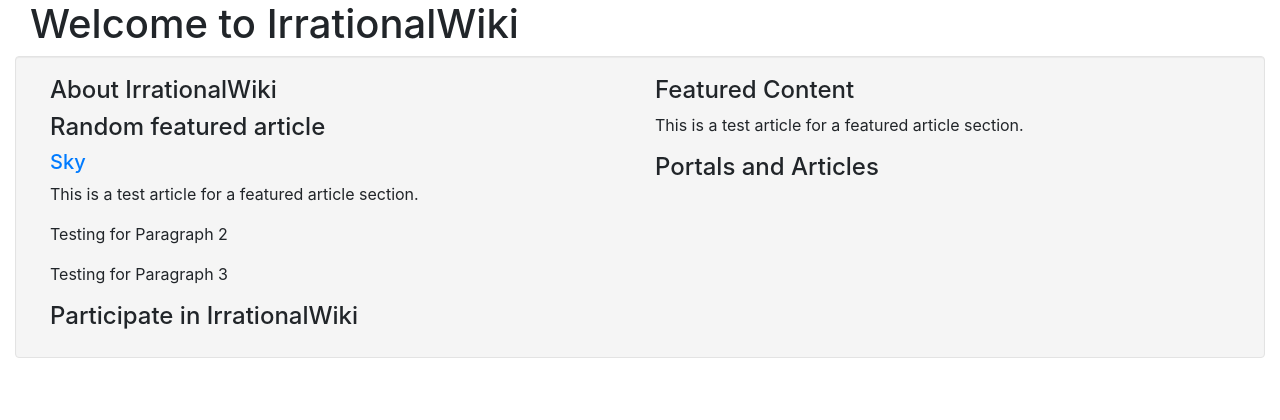
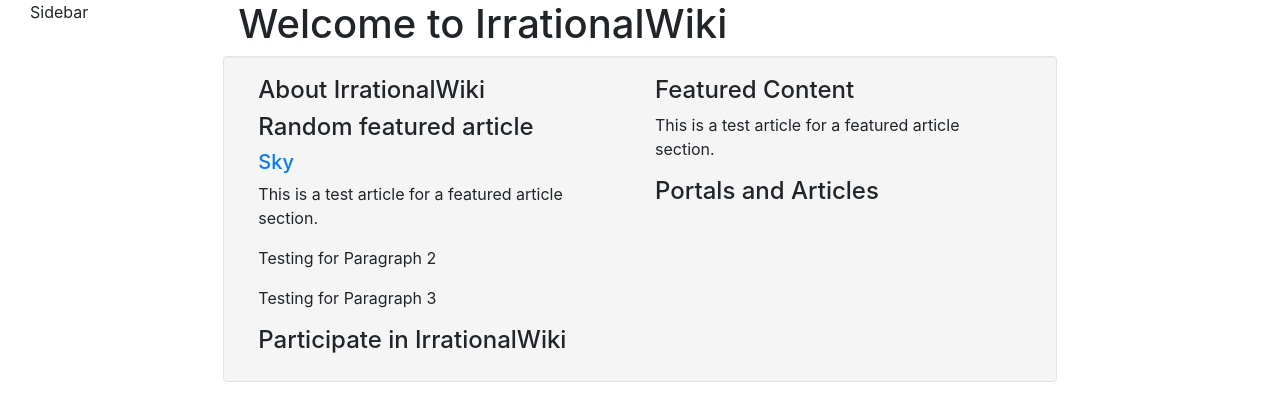
Before and after one commit to Xamdes/irrational-wiki, an Angular app: page / in a window 1280 px wide. Shown: the top 420 px of the page. Built offline with nearby package versions, Linux system fonts and the light colour scheme.

Commit message:
styling main page

```diff
--- a/src/app/app.component.html
+++ b/src/app/app.component.html
@@ -1,4 +1,9 @@
 <div class="container-fluid">
+  <div class="row">
+    <div class="col-md-2">
+      Sidebar
+    </div>
+    <div class="col-md-8">
       <h1>Welcome to {{title}}</h1>
       <div class="row well">
         <div class="col-md-6">
@@ -12,6 +17,10 @@
           <p>{{getFeaturedArticle().getSnippet()}}</p>
           <h4>Portals and Articles</h4>
         </div>
+      </div>
+    </div>
+    <div class="col-md-2">
 
     </div>
   </div>
+</div>
```
Lines whose indentation alone changed are shown as unchanged.
